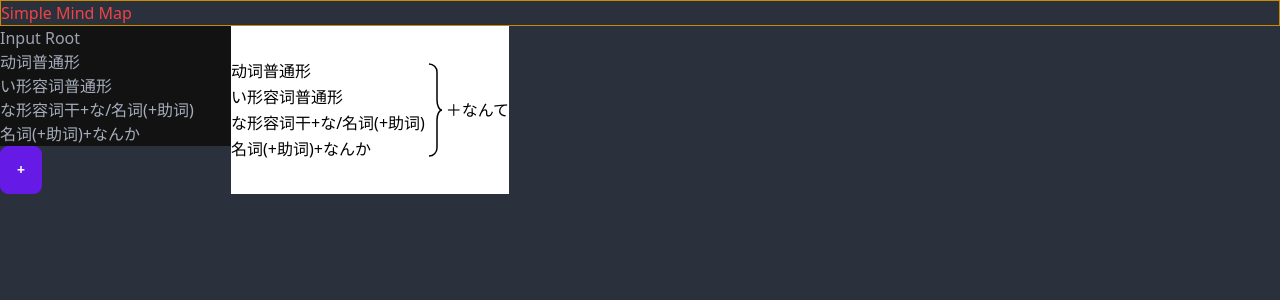
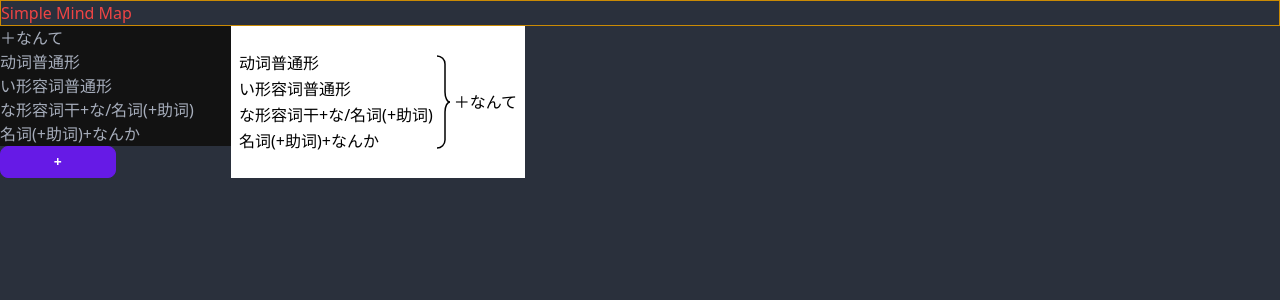
Before and after one commit to kakmsaikou/simple-mind-map, a React (Vite) app: page / in a window 1280 px wide. Shown: the top 300 px of the page. Built offline with nearby package versions, Linux system fonts and the light colour scheme.

Commit message:
feat: edit root

```diff
--- a/src/App.tsx
+++ b/src/App.tsx
@@ -3,6 +3,8 @@ import CurlyBracket from './components/CurlyBracket';
 
 const App = () => {
   const [childNodesHeight, setUlHeight] = useState(0);
+
+  const [rootNode, setRootNode] = useState('＋なんて');
 
   const [childNodeList, setChildNodeList] = useState([
     '动词普通形',
@@ -16,6 +18,11 @@ const App = () => {
   useEffect(() => {
     setUlHeight(childNodes.current?.clientHeight || 0);
   }, [childNodeList]);
+
+  const handleRootNodeChange = (e: ChangeEvent<HTMLInputElement>) => {
+    if (e.target.value === '') return;
+    setRootNode(e.target.value);
+  };
 
   const handleChildNodeChange = (
     e: ChangeEvent<HTMLInputElement>,
@@ -36,7 +43,12 @@ const App = () => {
       <h1 className='text-red-500 border border-yellow-600'>Simple Mind Map</h1>
       <main className='flex'>
         <div>
-          <input type='text' placeholder='Input Root' />
+          <input
+            type='text'
+            placeholder='Input Root'
+            value={rootNode}
+            onInput={handleRootNodeChange}
+          />
           <ul>
             {childNodeList.map((_item, index) => (
               <li key={index}>
@@ -55,7 +67,7 @@ const App = () => {
             ))}
             <li>
               <button
-                className='btn btn-primary h-4'
+                className='btn btn-primary btn-sm w-1/2'
                 onClick={() => {
                   setChildNodeList([...childNodeList, '']);
                 }}
@@ -66,7 +78,7 @@ const App = () => {
           </ul>
         </div>
 
-        <div className='flex items-center space-x-1 bg-white text-black'>
+        <div className='flex items-center space-x-1 bg-white text-black px-2'>
           <ul
             className='flex flex-col justify-between space-y-2.5'
             style={{
@@ -79,7 +91,7 @@ const App = () => {
             ))}
           </ul>
           <CurlyBracket sideHeight={childNodesHeight} />
-          <div>＋なんて</div>
+          <div>{rootNode}</div>
         </div>
       </main>
     </>
```
